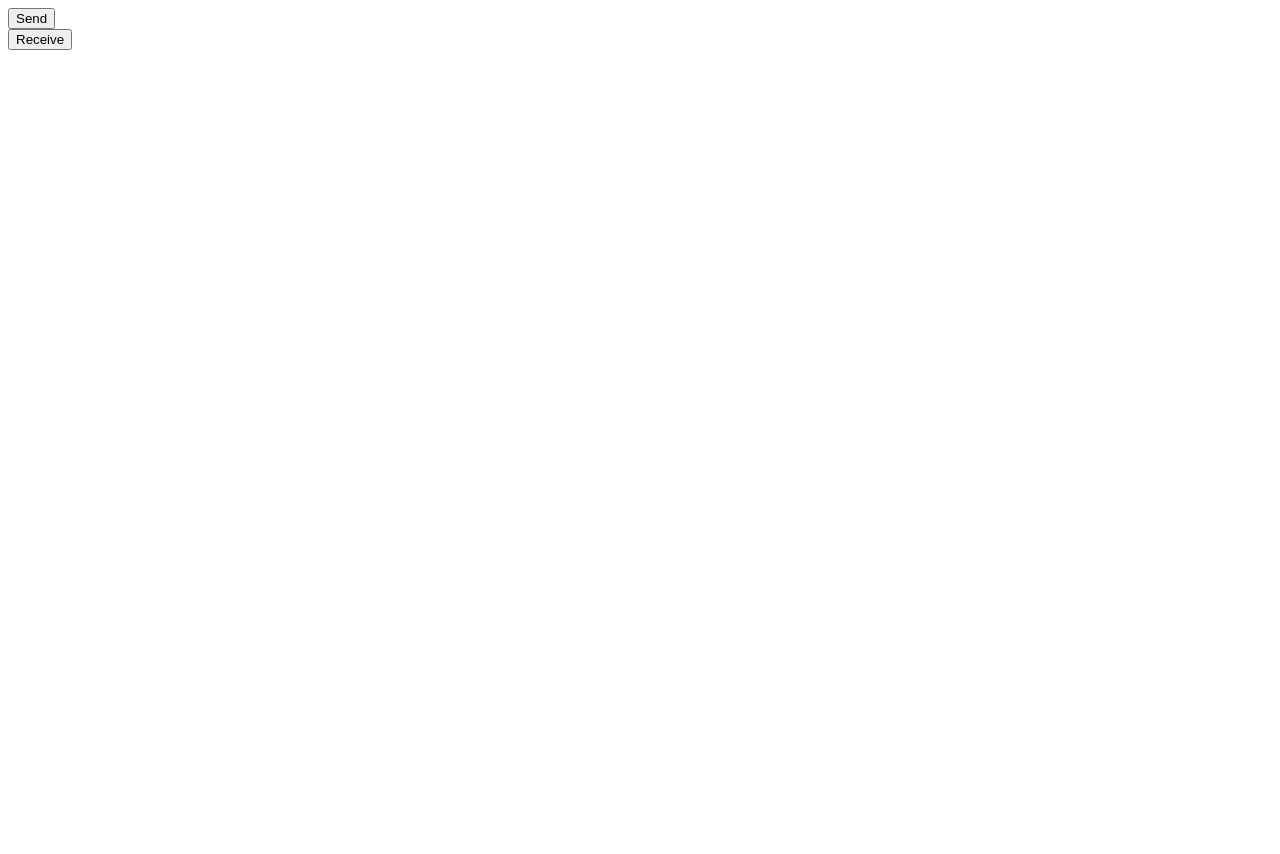
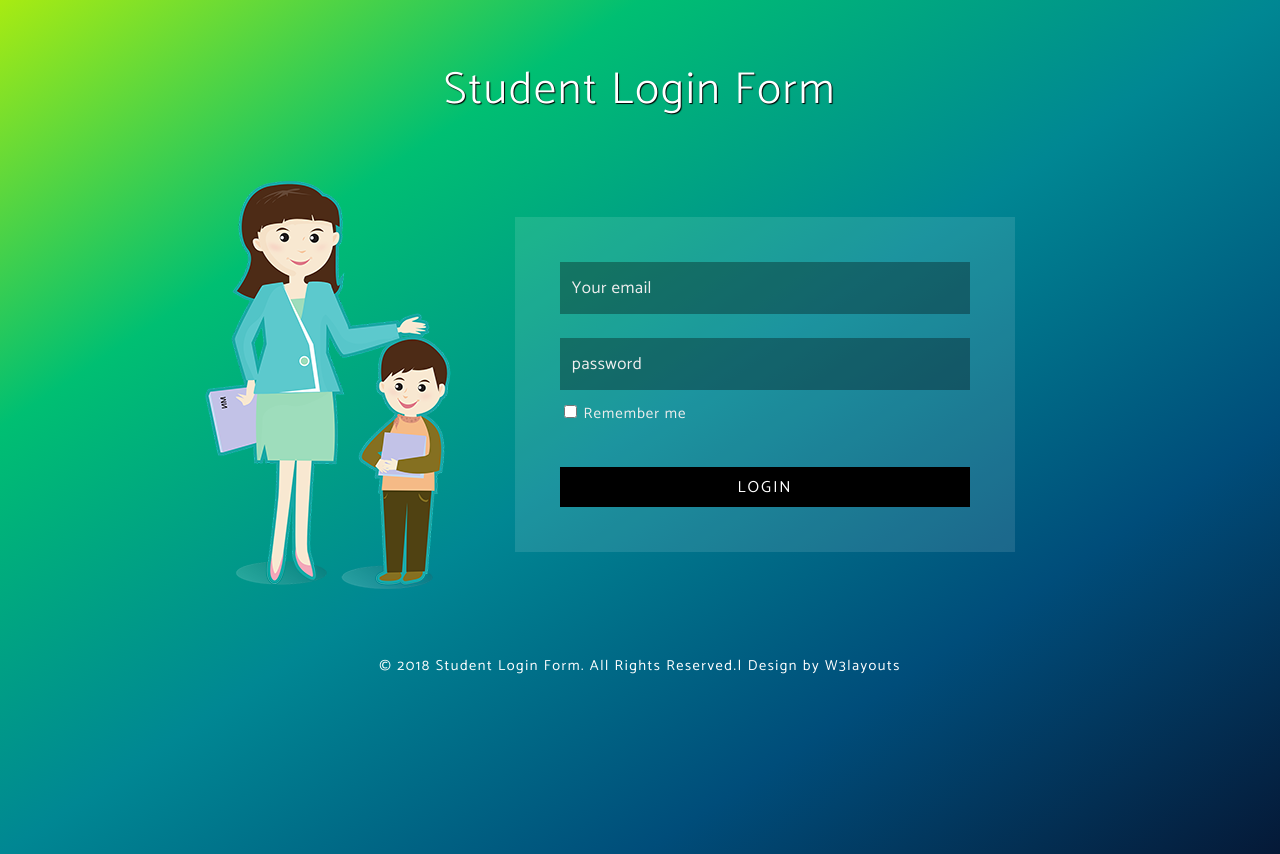
Before and after one commit to prosperinc04/sotwareconfig, a plain HTML site: page index.html in a window 1280 px wide. Before the commit the page ends 800 px from the top, so only its background shows below. Drawn offline with Linux system fonts and the light colour scheme; files that its build step writes are made by us from their sources.

Commit message:
Login Form First Commit

```diff
--- a/index.html
+++ b/index.html
@@ -1,13 +1,64 @@
-<!DOCTYPE html>
-<html lang="en">
-  <head>
-    <meta charset="UTF-8" />
-    <meta http-equiv="X-UA-Compatible" content="IE=edge" />
-    <meta name="viewport" content="width=device-width, initial-scale=1.0" />
-    <title>Login Form</title>
-  </head>
-  <body>
-    <button>Send</button><br />
-    <button>Receive</button>
-  </body>
+<!--A Design by W3layouts
+Author: W3layout
+Author URL: http://w3layouts.com
+License: Creative Commons Attribution 3.0 Unported
+License URL: http://creativecommons.org/licenses/by/3.0/
+-->
+<!DOCTYPE HTML>
+<html lang="zxx">
+
+<head>
+	<title>Student Login Form Form Responsive Widget Template :: w3layouts</title>
+	<!-- Meta-Tags -->
+	<meta name="viewport" content="width=device-width, initial-scale=1">
+	<meta charset="utf-8">
+	<meta name="keywords" content="Student Login Form Form a Responsive Web Template, Bootstrap Web Templates, Flat Web Templates, Android Compatible Web Template, Smartphone Compatible Web Template, Free Webdesigns for Nokia, Samsung, LG, Sony Ericsson, Motorola Web Design">
+	<script>
+		addEventListener("load", function () {
+			setTimeout(hideURLbar, 0);
+		}, false);
+
+		function hideURLbar() {
+			window.scrollTo(0, 1);
+		}
+	</script>
+	<!-- //Meta-Tags -->
+	<!-- Stylesheets -->
+	<link href="css/style.css" rel='stylesheet' type='text/css' />
+	<!--// Stylesheets -->
+	<!--online fonts-->
+	<link href="//fonts.googleapis.com/css?family=Catamaran:100,200,300,400,500,600,700,800,900" rel="stylesheet">
+	<!--//online fonts-->
+</head>
+
+<body>
+	<h1>Student Login Form</h1>
+	<div class="w3ls-login box">
+		<img src="images/logo.png" alt="logo_img" />
+		<!-- form starts here -->
+		<form action="#" method="post">
+			<div class="agile-field-txt">
+				<input type="email" name="email" placeholder="Your email" required="" />
+			</div>
+			<div class="agile-field-txt">
+				<input type="password" name="password" placeholder="password" required="" id="myInput" />
+				<div class="agile_label">
+					<input id="check3" name="check3" type="checkbox" value="show password">
+					<label class="check" for="check3">Remember me</label>
+				</div>
+			</div>
+			<div class="w3ls-bot">
+				<input type="submit" value="LOGIN">
+			</div>
+		</form>
+	</div>
+	<!-- //form ends here -->
+	<!--copyright-->
+	<div class="copy-wthree">
+		<p>© 2018 Student Login Form. All Rights Reserved.| Design by
+				<a href="http://w3layouts.com/" target="_blank">W3layouts</a></p>
+	</div>
+	<!--//copyright-->
+</body>
+
 </html>
--- /dev/null
+++ b/style.css
@@ -0,0 +1,437 @@
+/*
+Author: W3layout
+Author URL: http://w3layouts.com
+License: Creative Commons Attribution 3.0 Unported
+License URL: http://creativecommons.org/licenses/by/3.0/
+*/
+
+/*--reset--*/
+
+html,
+body,
+div,
+span,
+applet,
+object,
+iframe,
+h1,
+h2,
+h3,
+h4,
+h5,
+h6,
+p,
+blockquote,
+pre,
+a,
+abbr,
+acronym,
+address,
+big,
+cite,
+code,
+del,
+dfn,
+em,
+img,
+ins,
+kbd,
+q,
+s,
+samp,
+small,
+strike,
+strong,
+sub,
+sup,
+tt,
+var,
+b,
+u,
+i,
+dl,
+dt,
+dd,
+ol,
+nav ul,
+nav li,
+fieldset,
+form,
+label,
+legend,
+table,
+caption,
+tbody,
+tfoot,
+thead,
+tr,
+th,
+td,
+article,
+aside,
+canvas,
+details,
+embed,
+figure,
+figcaption,
+footer,
+header,
+hgroup,
+menu,
+nav,
+output,
+ruby,
+section,
+summary,
+time,
+mark,
+audio,
+video {
+    margin: 0;
+    padding: 0;
+    border: 0;
+    font-size: 100%;
+    font: inherit;
+    vertical-align: baseline;
+}
+
+article,
+aside,
+details,
+figcaption,
+figure,
+footer,
+header,
+hgroup,
+menu,
+nav,
+section {
+    display: block;
+}
+
+ol,
+ul {
+    list-style: none;
+    margin: 0px;
+    padding: 0px;
+}
+
+blockquote,
+q {
+    quotes: none;
+}
+
+blockquote:before,
+blockquote:after,
+q:before,
+q:after {
+    content: '';
+    content: none;
+}
+
+table {
+    border-collapse: collapse;
+    border-spacing: 0;
+}
+
+.clearfix {
+    clear: both;
+}
+
+/*--start editing from here--*/
+
+a {
+    text-decoration: none;
+}
+
+.txt-rt {
+    text-align: right;
+}
+
+/* text align right */
+
+.txt-lt {
+    text-align: left;
+}
+
+/* text align left */
+
+.txt-center {
+    text-align: center;
+}
+
+/* text align center */
+
+.float-rt {
+    float: right;
+}
+
+/* float right */
+
+.float-lt {
+    float: left;
+}
+
+/* float left */
+
+.pos-relative {
+    position: relative;
+}
+
+/* Position Relative */
+
+.pos-absolute {
+    position: absolute;
+}
+
+/* Position Absolute */
+
+.vertical-base {
+    vertical-align: baseline;
+}
+
+/* vertical align baseline */
+
+.vertical-top {
+    vertical-align: top;
+}
+
+/* vertical align top */
+
+nav.vertical ul li {
+    display: block;
+}
+
+/* vertical menu */
+
+nav.horizontal ul li {
+    display: inline-block;
+}
+
+/* horizontal menu */
+
+img {
+    max-width: 100%;
+}
+
+/*--end reset--*/
+
+body {
+    font-family: 'Catamaran', sans-serif;
+    font-size: 100%;
+    background: linear-gradient(to left top, #051937, #004d7a, #008793, #00bf72, #a8eb12);
+    background-size: cover;
+    -webkit-background-size: cover;
+    -moz-background-size: cover;
+    -o-background-size: cover;
+    -ms-background-size: cover;
+    min-height: 100vh;
+    text-align: center;
+}
+
+.w3ls-login {
+    display: -webkit-flex;
+    display: -webkit-box;
+    display: -moz-flex;
+    display: -moz-box;
+    display: -ms-flexbox;
+    display: flex;
+    justify-content: center;
+    align-items: center;
+    -webkit-box-pack: center;
+    -moz-box-pack: center;
+    -ms-flex-pack: center;
+    -webkit-justify-content: center;
+    justify-content: center;
+}
+
+h1 {
+    font-size: 2.8em;
+    font-weight: 300;
+    text-transform: capitalize;
+    color: #fff;
+    text-shadow: 1px 1px 1px #000;
+    letter-spacing: 2px;
+    margin: 1.2em 1vw;
+    text-align: center;
+    font-family: 'Catamaran', sans-serif;
+}
+
+.w3ls-login form {
+    max-width: 500px;
+    margin: 0 5vw;
+    padding: 3.5vw;
+    border-width: 5px 0;
+    box-sizing: border-box;
+    display: flex;
+    display: -webkit-flex;
+    flex-wrap: wrap;
+    background: rgba(252, 254, 255, 0.11);
+}
+
+.agile-field-txt {
+    flex-basis: 100%;
+    -webkit-flex-basis: 100%;
+    margin-bottom: 1.5em;
+}
+.w3ls-login input[type="email"], .w3ls-login input[type="password"] {
+    width: 100%;
+    color: #fff;
+    outline: none;
+    background: rgba(0, 0, 0, 0.32);
+    font-size: 17px;
+    letter-spacing: 0.5px;
+    /* line-height: 25px; */
+    padding: 12px;
+    box-sizing: border-box;
+    border: none;
+    /* border-bottom: 1px solid #929191; */
+    -webkit-appearance: none;
+    font-family: 'Catamaran', sans-serif;
+    /* background: transparent; */
+}
+.w3ls-login ::-webkit-input-placeholder {
+    color: #eee;
+ }
+ .w3ls-login :-moz-placeholder { /* Firefox 18- */
+    color: #eee;
+ }
+ .w3ls-login ::-moz-placeholder {  /* Firefox 19+ */
+    color: #eee;
+ }
+ .w3ls-login :-ms-input-placeholder {
+    color:#eee;
+ }
+.check1 {
+    text-align: left;
+}
+label.check {
+    color: #ededed;
+    letter-spacing: 1px;
+    font-size: 15px;
+    display: inline-block;
+}
+
+.agile_label {
+    text-align: left;
+    margin: 10px 0 0;
+}
+
+.w3ls-login.w3l-sub {
+    margin-top: 1em;
+    flex-basis: 100%;
+    -webkit-flex-basis: 100%;
+}
+
+.w3ls-login input[type=submit] {
+    color: #ffffff;
+    font-weight: 100;
+    width: 100%;
+    padding: 0.4em 0;
+    font-size: 1em;
+    font-weight: 400;
+    letter-spacing: 2px;
+    cursor: pointer;
+    border: none;
+    outline: none;
+    background: #000;
+    font-family: 'Catamaran', sans-serif;
+    transition: 0.5s all ease;
+    -webkit-transition: 0.5s all ease;
+    -moz-transition: 0.5s all ease;
+    -o-transition: 0.5s all ease;
+    -ms-transition: 0.5s all ease;
+}
+
+.w3ls-login input[type=submit]:hover {
+    color: #fff;
+    box-shadow: 0 20px 5px -10px rgba(0, 0, 0, 0.4);
+    transform: translateY(5px);
+}
+
+.w3ls-bot {
+    margin-top: 1em;
+    width: 100%;
+}
+
+
+/*--copyright--*/
+
+.copy-wthree {
+    margin: 4em 0 2em;
+}
+
+.copy-wthree p {
+    color: #fff;
+    font-size: 14.5px;
+    letter-spacing: 1.5px;
+    line-height: 1.8;
+    margin: 0 3vw;
+}
+
+.copy-wthree p a {
+    color: #fff;
+    transition: 0.5s all ease;
+    -webkit-transition: 0.5s all ease;
+    -moz-transition: 0.5s all ease;
+    -o-transition: 0.5s all ease;
+    -ms-transition: 0.5s all ease;
+}
+
+.copy-wthree p a:hover {
+    color: #fff;
+    text-decoration: underline;
+}
+
+/*--//copyright--*/
+
+/*--responsive--*/
+@media(max-width:1024px) {
+    h1 {
+        font-size: 4.5vw;
+    }
+}
+
+@media(max-width:800px) {
+    h1 {
+        font-size: 5vw;
+    }
+}
+
+@media(max-width:480px) {
+    h1 {
+        font-size: 2.3em;
+    }
+    .w3ls-login form {
+        padding: 7.5vw;
+    }
+}
+@media(max-width:568px) {
+    .w3ls-login{
+        flex-direction: column;
+    }
+    .w3ls-login img{
+        order:1;
+        margin-top: 1em;
+    }
+}
+
+@media(max-width:440px) {
+    h1 {
+        font-size: 2.1em;
+    }
+    .parent {
+        display: block;
+    }
+}
+
+@media(max-width:320px) {
+    h1 {
+        font-size: 1.8em;
+    }
+    .w3ls-login form {
+        padding: 25px 8px;
+    }
+}
+
+/*--//responsive--*/
```
Also changed, not shown: images/logo.png (added).
